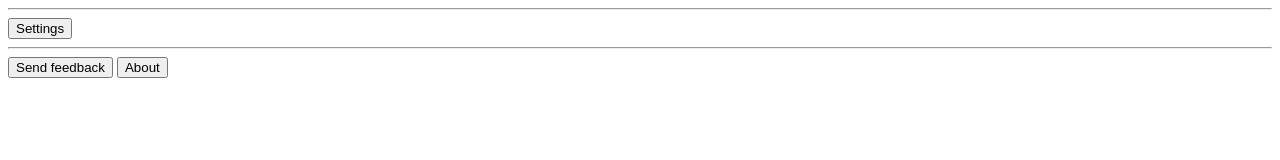
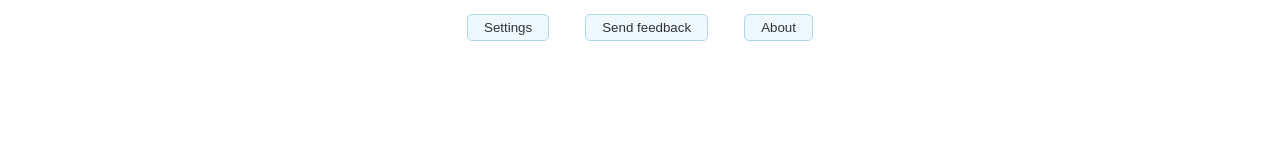
Before and after one commit to alabhyajindal/searchselect, a plain HTML site: page popup.html in a window 1280 px wide. Drawn offline with Linux system fonts and the light colour scheme.

```diff
--- a/popup.css
+++ b/popup.css
@@ -0,0 +1,17 @@
+body {
+  text-align: center;
+}
+
+button {
+  background: none;
+  border: none;
+  outline: none;
+  padding: 0.3rem 1rem;
+  border-radius: 5px;
+  background-color: aliceblue;
+  border: 1px solid lightblue;
+  color: #333;
+  cursor: pointer;
+
+  margin: 0.4rem 1rem;
+}
--- a/popup.html
+++ b/popup.html
@@ -1,15 +1,12 @@
 <!DOCTYPE html>
 <html>
   <head>
-    <title>SearchSelect: Popup</title>
+    <title>SearchSelect &mdash; Popup</title>
     <link rel="stylesheet" href="popup.css" />
     <script src="popup.js"></script>
   </head>
   <body>
-    <span id="status" class="hide"></span>
-    <hr />
     <button id="config">Settings</button>
-    <hr />
     <button id="feedback" class="secondary">Send feedback</button>
     <button id="about" class="secondary">About</button>
   </body>
```
Also changed, not shown: options.html (added, +11 -0 lines), options.css (added), options.js (added).
